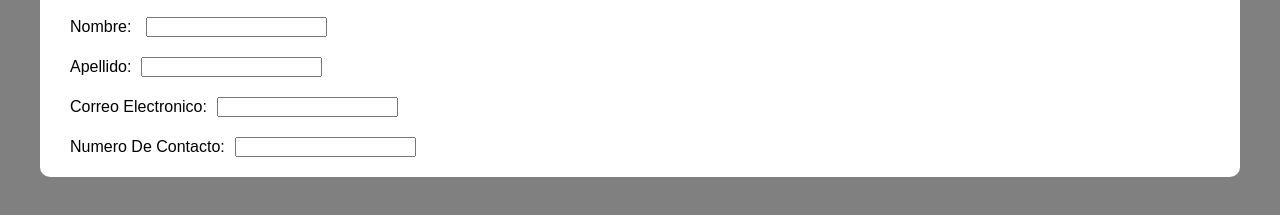
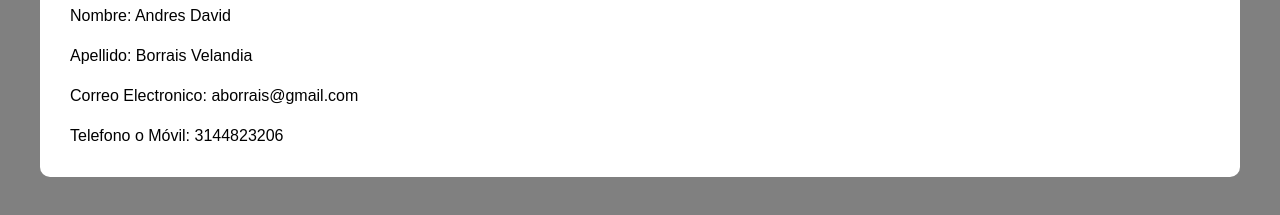
Before and after one commit to CalderonxD009/evaluacion, a plain HTML site: page index.html in a window 1280 px wide. Shown: the part 243-458 px from the top of the page. Drawn offline with Linux system fonts and the light colour scheme.

Commit message:
correcion

```diff
--- a/index.html
+++ b/index.html
@@ -22,10 +22,10 @@
     <h2> Tus Datos>>  </h2>
 
 
-    <p>Nombre: <input type="text"></p>
-    <p>Apellido:<input type="text"></p>
-    <p>Correo Electronico:<input type="text"></p>
-    <p>Numero De Contacto:<input type="text"></p>
+    <p>Nombre: Andres David</p>
+    <p>Apellido: Borrais Velandia</p>
+    <p>Correo Electronico: aborrais@gmail.com</p>
+    <p>Telefono o Móvil: 3144823206</p>
 
 
 
```
